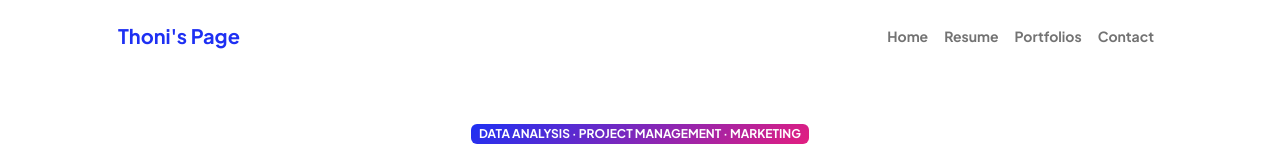
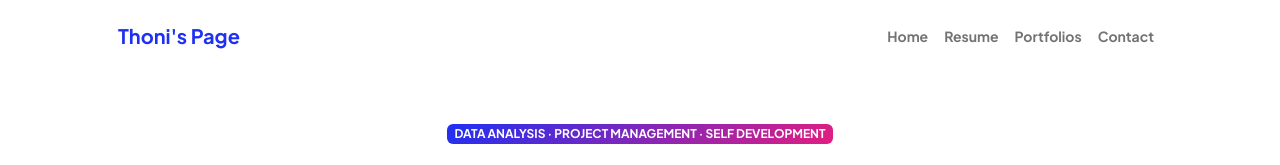
Before and after one commit to imfathoni/imfathoni.github.io, a plain HTML site: page index.html in a window 1280 px wide. Shown: the top 165 px of the page. Drawn offline with nearby package versions, Linux system fonts and the light colour scheme.

Commit message:
Update index.html

```diff
--- a/index.html
+++ b/index.html
@@ -41,7 +41,7 @@
                         <div class="col-xxl-5">
                             <!-- Header text content-->
                             <div class="text-center text-xxl-start">
-                                <div class="badge bg-gradient-primary-to-secondary text-white mb-4"><div class="text-uppercase">Data Analysis &middot; Project Management &middot; Marketing</div></div>
+                                <div class="badge bg-gradient-primary-to-secondary text-white mb-4"><div class="text-uppercase">Data Analysis &middot; Project Management &middot; Self Development</div></div>
                                 <div class="fs-3 fw-light text-muted">I can help your business to</div>
                                 <h1 class="display-3 fw-bolder mb-5"><span class="text-gradient d-inline">Get the right decision based on data</span></h1>
                                 <div class="d-grid gap-3 d-sm-flex justify-content-sm-center justify-content-xxl-start mb-3">
```
